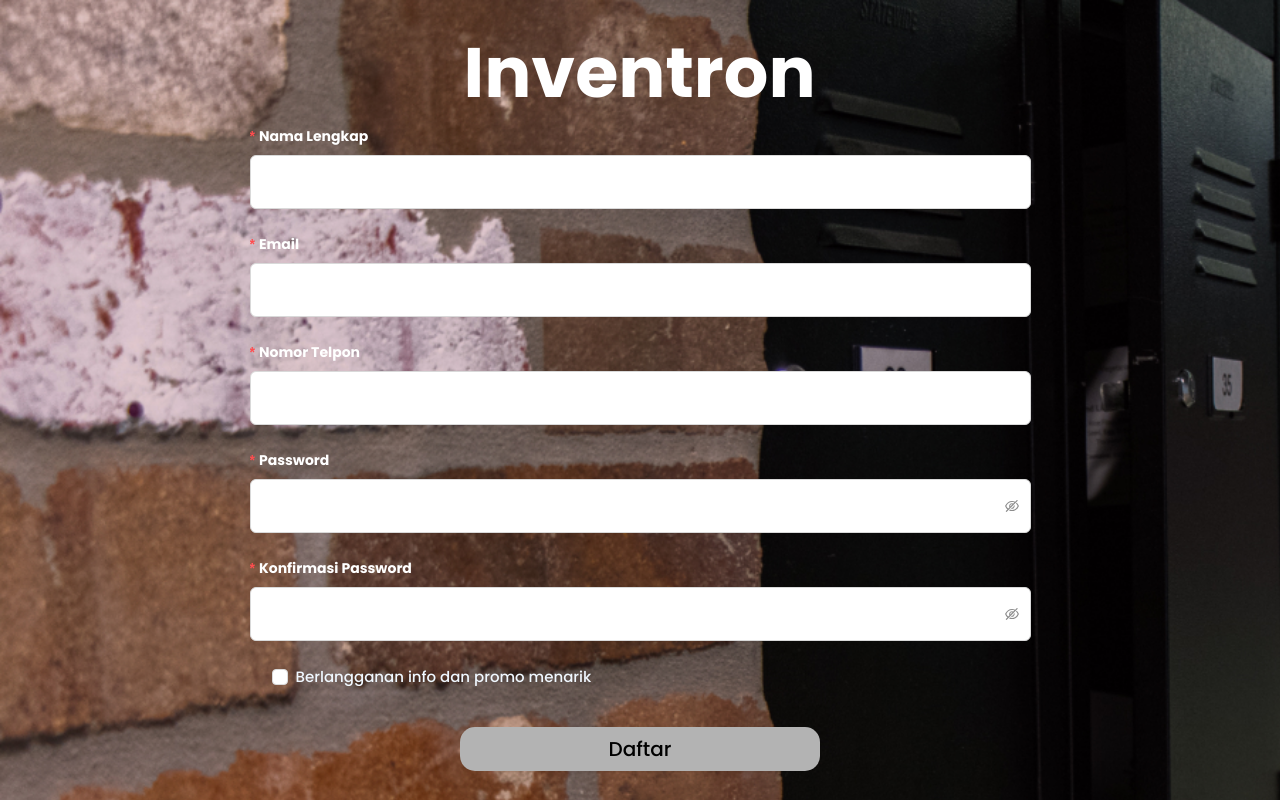
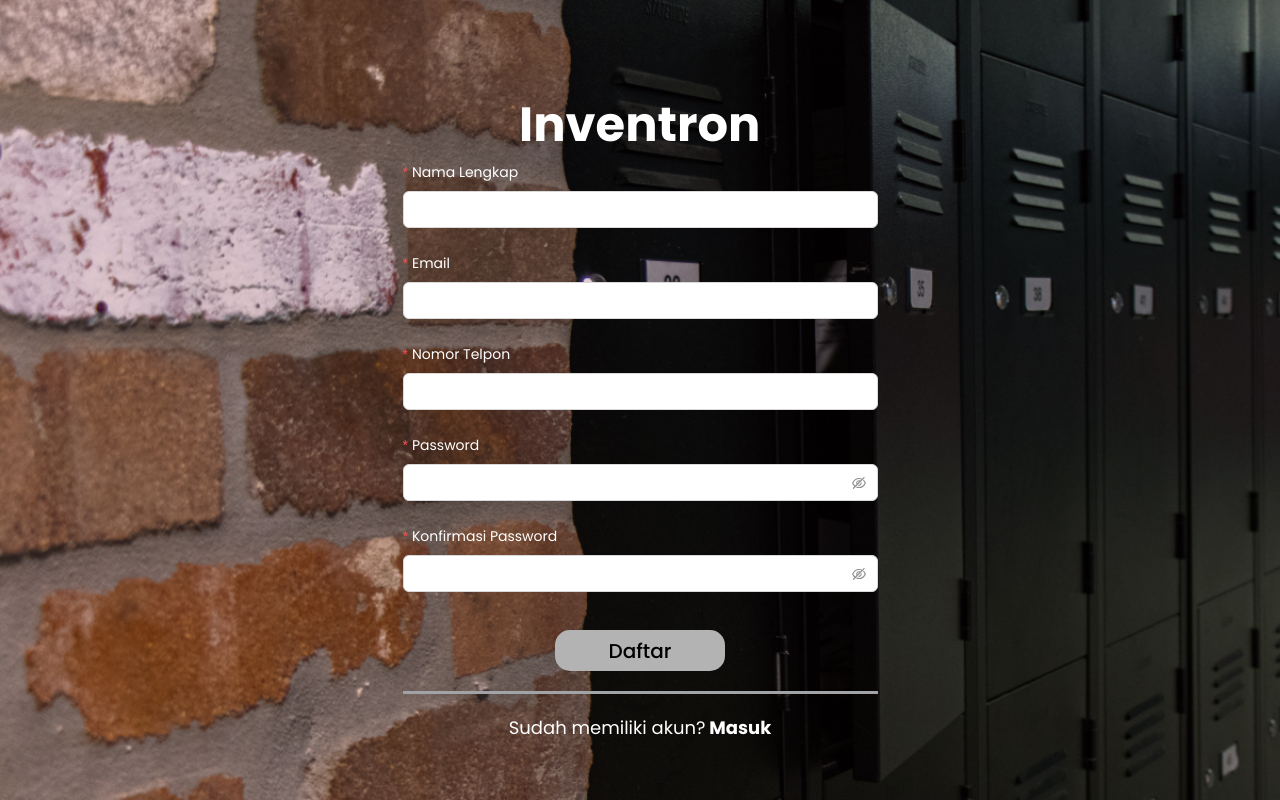
Before and after one commit to Project-Capstone-Group-16/React_Kelompok-16, a React (Vite) app: page /register/admin in a window 1280 px wide. Shown: the top 800 px of the page. Built offline with nearby package versions, Linux system fonts and the light colour scheme.

Commit message:
feat(API-login-register') : Menyesuaikan design dengan figma

```diff
--- a/src/pages/loginPage/LoginPage.jsx
+++ b/src/pages/loginPage/LoginPage.jsx
@@ -1,9 +1,9 @@
 import { Button, Form, Input, message } from 'antd'
 import React, { useState } from 'react'
 import { Link, useNavigate } from 'react-router-dom'
+import LoadingComponent from '../../components/loadingComponent'
 import { login } from '../../services/auth'
 import styles from './style.module.css'
-import LoadingComponent from '../../components/loadingComponent'
 
 const LoginPage = () => {
   const navigate = useNavigate()
@@ -42,11 +42,11 @@
             rules={[
               {
                 type: 'email',
-                message: 'Please input valid email!',
+                message: 'Email tidak valid!',
               },
               {
                 required: true,
-                message: 'Please input your email!',
+                message: 'Masukan email Anda!',
               },
             ]}
           >
@@ -59,11 +59,11 @@
             rules={[
               {
                 required: true,
-                message: 'Please input your password!',
+                message: 'Masukan password Anda!',
               },
               {
                 min: 6,
-                message: 'Password must be at least 6 characters!',
+                message: 'Password minimal 6 karakter!',
               },
             ]}
           >
--- a/src/pages/loginPage/style.module.css
+++ b/src/pages/loginPage/style.module.css
@@ -7,6 +7,7 @@
     background-repeat: no-repeat;
     background-size: cover;
     color: white;
+    position: relative;
 }
 
 .form-login-page {
@@ -14,36 +15,33 @@
     flex-direction: column;
     justify-content: center;
     align-items: center;
-    text-align: center;
 }
 
 .title-login-page {
-    width: 353px;
-    height: 105px;
-    font-size: 70px;
+    width: 242px;
+    height: 72px;
+    font-size: 48px;
     font-weight: 700;
-    line-height: 105px;
-    margin-bottom: 38px;
+    line-height: 72px;
+    margin-bottom: 30px;
 }
 
 .form-item-login-page {
-    margin-bottom: 45px;
+    margin-bottom: 30px;
 }
 
 .form-item-login-page label {
     color: white !important;
-    font-weight: bold;
 }
 
 .input-login-page {
-    width: 781px;
-    height: 54px;
+    width: 400px;
+    height: 40px;
 }
 
 .button-login-page {
-    display: inline;
-    width: 353px;
-    height: 44px;
+    width: 170px;
+    height: 41px;
     border-radius: 15px;
     background-color: #B3B3B3;
     font-size: 20px;
@@ -51,7 +49,9 @@
     color: black;
     transition: all 0.3s ease-in-out;
     border: none;
-    margin-bottom: 92px;
+    display: flex;
+    justify-content: center;
+    margin: 38px auto 80px;
 }
 
 .button-login-page:hover {
@@ -61,9 +61,13 @@
 }
 
 .text-register-login-page {
-    width: 665px;
-    padding: 9px;
-    border-top: 3px solid #A2A3A6
+    width: 100%;
+    padding: 10px;
+    border-top: 3px solid #A2A3A6;
+    font-size: 18px;
+    line-height: 24px;
+    text-align: center;
+
 }
 
 .text-register-login-page a {
--- a/src/pages/registerPage/RegisterPage.jsx
+++ b/src/pages/registerPage/RegisterPage.jsx
@@ -1,9 +1,10 @@
-import { Button, Checkbox, Form, Input, message } from 'antd'
+import { Button, Form, Input, message } from 'antd'
 import React, { useState } from 'react'
+import { useNavigate } from 'react-router'
+import LoadingComponent from '../../components/loadingComponent'
 import { register } from '../../services/auth'
 import styles from './style.module.css'
-import { useNavigate } from 'react-router'
-import LoadingComponent from '../../components/loadingComponent'
+import { Link } from 'react-router-dom'
 
 const RegisterPage = () => {
   const navigate = useNavigate()
@@ -43,7 +44,7 @@
               rules={[
                 {
                   required: true,
-                  message: 'Silahkan masukkan nama lengkap anda!',
+                  message: 'Silahkan masukkan nama lengkap Anda!',
                 },
               ]}
             >
@@ -56,7 +57,7 @@
               rules={[
                 {
                   required: true,
-                  message: 'Silahkan masukkan email anda!',
+                  message: 'Silahkan masukkan email Anda!',
                 },
                 {
                   type: 'email',
@@ -73,7 +74,7 @@
               rules={[
                 {
                   required: true,
-                  message: 'Silahkan masukkan nomor telpon anda!',
+                  message: 'Silahkan masukkan nomor telpon Anda!',
                 },
                 {
                   pattern: new RegExp(/^[0-9]+$/),
@@ -90,7 +91,7 @@
               rules={[
                 {
                   required: true,
-                  message: 'Silahkan masukkan password anda!',
+                  message: 'Silahkan masukkan password Anda!',
                 },
                 {
                   min: 6,
@@ -107,7 +108,7 @@
               rules={[
                 {
                   required: true,
-                  message: 'Silahkan masukkan konfirmasi password anda!',
+                  message: 'Silahkan masukkan konfirmasi password Anda!',
                 },
                 ({ getFieldValue }) => ({
                   validator(_, value) {
@@ -121,13 +122,13 @@
             >
               <Input.Password className={styles['input-register-page']} />
             </Form.Item>
-            <div>
-              <Checkbox className={styles['checkbox-register-page']}>Berlangganan info dan promo menarik</Checkbox>
-            </div>
             <Button className={styles['button-register-page']} htmlType="submit">
               Daftar
             </Button>
-            <div className={styles['line-register-page']}></div>
+            <div className={styles['text-register-page']}>
+              Sudah memiliki akun?
+              <Link to="/login/admin"> Masuk</Link>
+            </div>
           </Form>
         </div>
       </div>
--- a/src/pages/registerPage/style.module.css
+++ b/src/pages/registerPage/style.module.css
@@ -19,24 +19,23 @@
 }
 
 .title-register-page {
-    width: 353px;
-    height: 105px;
-    font-size: 70px;
+    width: 242px;
+    height: 72px;
+    font-size: 48px;
     font-weight: 700;
-    line-height: 105px;
-    margin-top: 20px;
+    line-height: 72px;
+    margin-top: 30px;
 }
 
 
 .form-item-register-page label {
     color: white !important;
-    font-weight: bold;
     width: 100%;
 }
 
 .input-register-page {
-    width: 781px;
-    height: 54px;
+    width: 475px;
+    height: 37px;
 }
 
 .checkbox-register-page {
@@ -48,8 +47,8 @@
 }
 
 .button-register-page {
-    width: 360px;
-    height: 44px;
+    width: 170px;
+    height: 41px;
     border-radius: 15px;
     background-color: #B3B3B3;
     font-size: 20px;
@@ -59,7 +58,7 @@
     border: none;
     display: flex;
     justify-content: center;
-    margin: 38px auto 10px auto;
+    margin: 38px auto 0;
 }
 
 .button-register-page:hover {
@@ -68,9 +67,20 @@
     cursor: pointer;
 }
 
-.line-register-page {
+.text-register-page {
+    font-size: 18px;
+    font-weight: 400;
+    line-height: 27px;
+    text-align: center;
     width: 100%;
-    height: 1px;
-    background-color: white;
-    margin: 122px 0 172px
+    border-top: 3px solid #A2A3A6;
+    color: white;
+    margin-top: 20px;
+    padding-top: 20px;
 }
+
+.text-register-page a {
+    color: white;
+    font-weight: bold;
+    text-decoration: none;
+}
```
